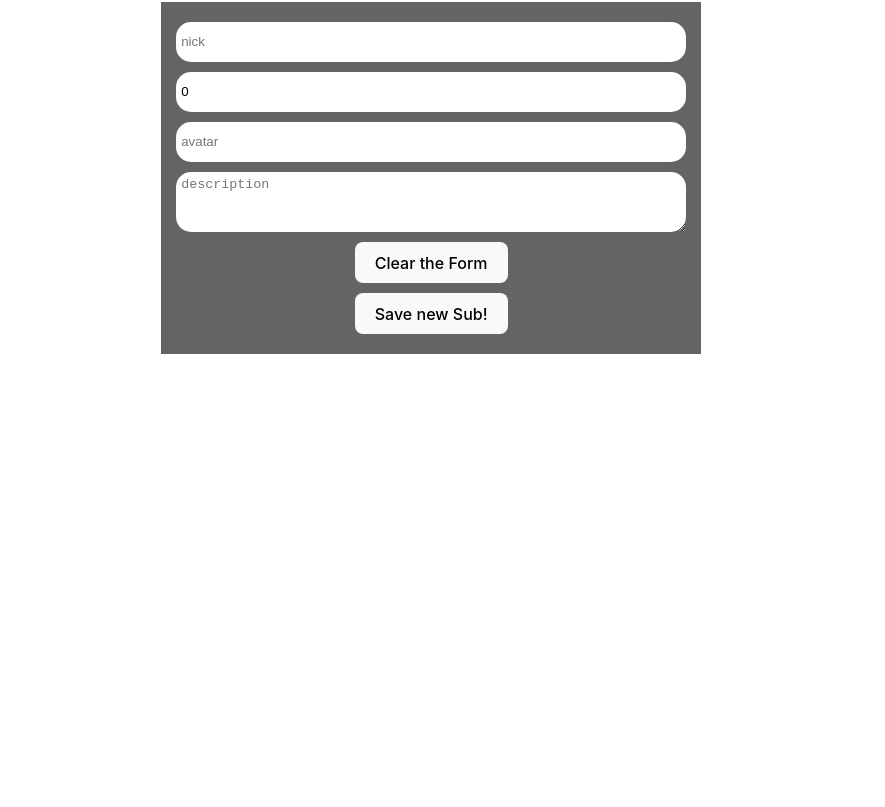
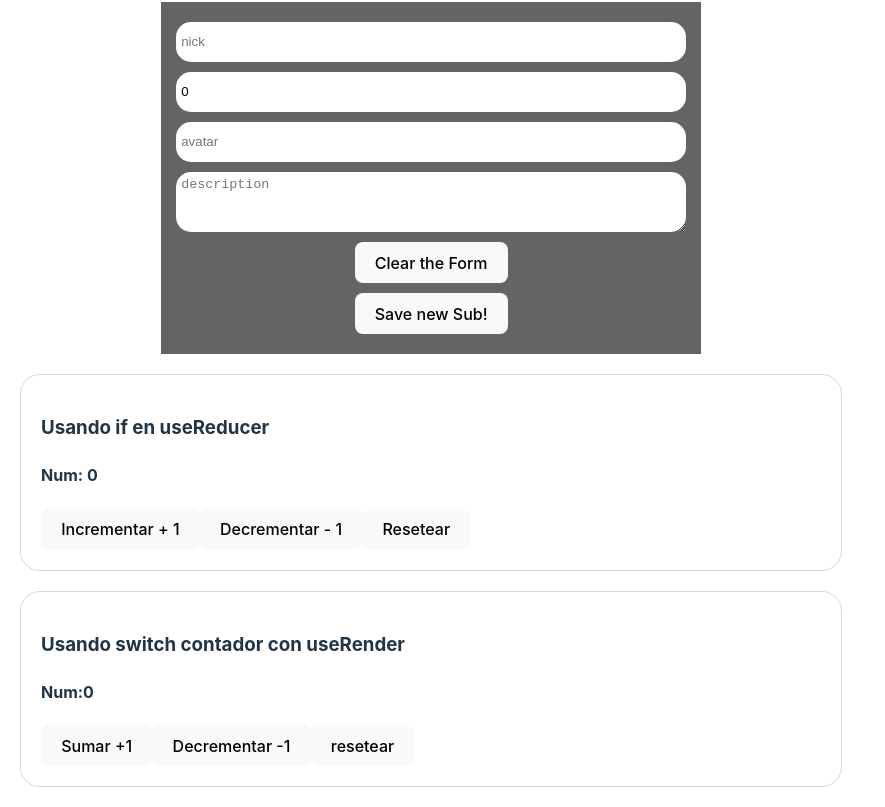
Before and after one commit to Ian3v/mdv-react-ts-subs, a React (Vite) app: page / in a window 1280 px wide. Shown: the part 538-1345 px from the top of the page, without its empty margins (0-885 px from the left). Before the commit the page ends 892 px from the top, so only its background shows below. Built offline with nearby package versions, Linux system fonts and the light colour scheme.

Commit message:
Feat: subiendo pruebas de useReducer con switch y if

```diff
--- a/src/App.tsx
+++ b/src/App.tsx
@@ -4,7 +4,10 @@ import './styles/styles.css'
 import List from "./components/List"
 import Form from "./components/Form"
 
+import ContadorUseReducerIF from './components/ContadorUseReducer'
+
 import {Sub} from './types/types'
+import ContadorUseReducerSwitch from './components/ContadorUseReducerSwitch'
 
 
 interface AppState {
@@ -57,6 +60,9 @@ function App() {
       <h1>Mdv Subs</h1>
       <List subscriptores={subs}/>
       <Form  onNewSub={handleNewSub}/>
+
+      <ContadorUseReducerIF/>
+      <ContadorUseReducerSwitch/>
     </div>
   )
 }
--- /dev/null
+++ b/src/components/ContadorUseReducer.tsx
@@ -0,0 +1,55 @@
+import React, {useReducer} from "react";
+import '../styles/styles.css'
+
+type contType = {
+  valor: number
+}
+
+type actionType=
+  { type: 'incrementar'} |
+  { type: 'decrementar'} |
+  { type: 'resetear'}
+
+const reducerCont = (initialValue:contType, action:actionType): contType =>{
+
+  if(action.type === 'incrementar'){
+
+    console.log('incrementando');
+    return { valor: initialValue.valor + 1}
+  }
+
+  if(action.type === 'decrementar')
+    {
+      console.log('Minos');
+      if(initialValue.valor > 0){
+
+        return { valor: initialValue.valor - 1}
+      }else{
+        return initialValue
+      }
+  }
+  if(action.type === 'resetear'){
+    return { valor: 0}
+  }
+  return initialValue;
+
+}
+
+
+const ContadorUseReducerIF = ()=>{
+
+  const [cont, dispatch] = useReducer(reducerCont, {valor: 0})
+
+  return(
+    <div className="container_list padding_20">
+      <h3>Usando if en useReducer</h3>
+      <h4>Num: {cont.valor}</h4>
+      <button onClick={ ()=> dispatch({type: 'incrementar'})}>Incrementar + 1</button>
+      <button onClick={()=> dispatch({type: 'decrementar'})}>Decrementar - 1</button>
+      <button onClick={()=> dispatch({type: 'resetear'})}>Resetear</button>
+
+    </div>
+  )
+}
+
+export default ContadorUseReducerIF;
--- /dev/null
+++ b/src/components/ContadorUseReducerSwitch.tsx
@@ -0,0 +1,45 @@
+import React, {useReducer} from 'react'
+import '../styles/styles.css'
+
+interface EstadoContador {
+    valor: number
+}
+
+type accionType =
+    {type: 'incrementar'} |
+    {type: 'decrementar'} |
+    {type: 'resetear'}
+const reducerContador = (valorActual: EstadoContador, accion:accionType)=>{
+
+    switch(accion.type){
+        case 'incrementar':
+            return {valor: valorActual.valor + 1}
+        case 'decrementar':
+
+            if(valorActual.valor > 0){
+                return { valor: valorActual.valor - 1}
+            }else{
+                return valorActual
+            }
+
+
+        case 'resetear':
+            return { valor: 0}
+    }
+}
+const ContadorUseReducerSwitch = ()=>{
+
+    const [cont, dispatch] = useReducer( reducerContador, {valor:0})
+
+    return(
+        <div className='container_list padding_20'>
+                <h3>Usando switch contador  con useRender</h3>
+                <h4>Num:{cont.valor} </h4>
+                <button onClick={ ()=>dispatch({type: 'incrementar'}) }>Sumar +1</button>
+                <button onClick={ ()=>dispatch({type: 'decrementar'})}>Decrementar -1</button>
+                <button onClick={ ()=>dispatch({type: 'resetear'})}>resetear</button>
+        </div>
+    )
+}
+
+export default ContadorUseReducerSwitch;
--- a/src/styles/styles.css
+++ b/src/styles/styles.css
@@ -45,3 +45,7 @@
     width: 100%;
     height: 50px;
 }
+
+.padding_20{
+    padding: 20px;
+}
```
